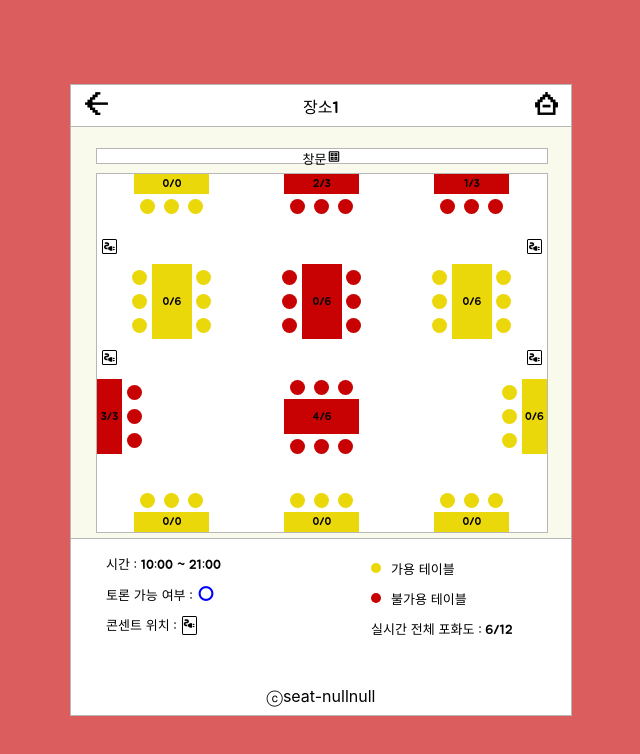
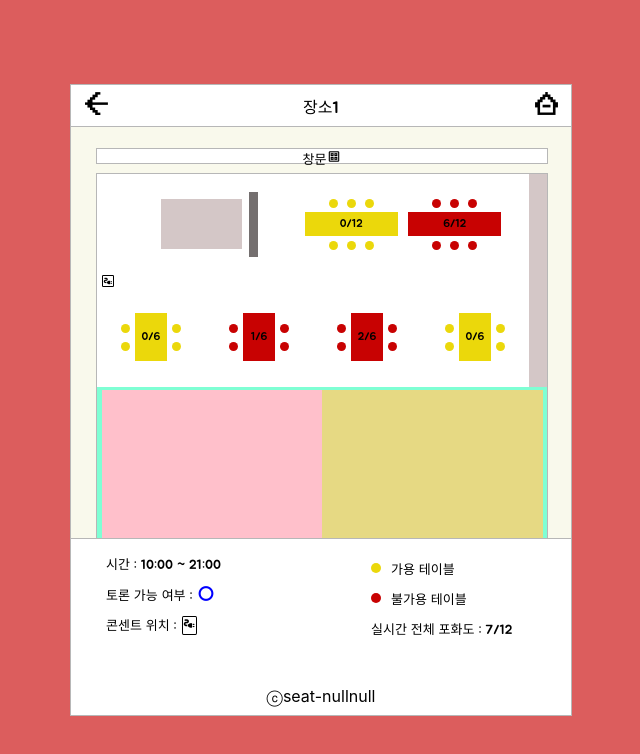
Before and after one commit to jermany17/seatnullnull, a React (Create React App) app: page /live-place1 in a window 1280 px wide. Shown: the top 754 px of the page, without its empty margins (319-959 px from the left). Built offline with nearby package versions, Linux system fonts and the light colour scheme.

Commit message:
자리배치도업데이트

```diff
--- a/src/SeatMap.css
+++ b/src/SeatMap.css
@@ -1,13 +1,65 @@
 .seat {
-  width: 15px;
-  height: 15px;
+  width: 9px;
+  height: 9px;
   margin: 4.5px;
   border-radius: 13px;
 }
+.rightlongseat{
+  width: 4%;
+  height: 100%;
+  background-color: rgb(212, 199, 199);
+}
+.gray_nextto12{
+  width: 30%;
+  height: 100%;
+  background-color: white;
+  display: flex;
+  justify-content: center;
+  align-items: center;
+}
+.g_n_12{
+  width: 60%;
+  height: 50%;
+  background-color: rgb(212, 199, 199);
+}
+.g_n_12_2{
+  margin-left: 5%;
+  width: 7%;
+  height: 65%;
+  background-color: rgb(116, 111, 111);
+}
+.white_nextto12{
+  width: 10%;
+  height: 100%;
+  background-color: white;
+}
+.white_nextto12_2{
+  width: 5%;
+  height: 100%;
+  background-color: white;
+}
+.gray_center{
+  width: 100%;
+  height: 300px;
+  background-color: aquamarine;
+  display: flex;
+  align-items: center;
+  justify-content: center;
+}
+.gray_center_left{
+  width: 49%;
+  height: 98%;
+  background-color: pink;
+}
+.gray_center_right{
+  width: 49%;
+  height: 98%;
+  background-color: rgb(230, 217, 131);
+}
 /*---------------*/
 .table1 {
-  width: 40px;
-  height: 75px;
+  width: 30%;
+  height: 60%;
   display: flex;
   justify-content: center;
   align-items: center;
@@ -26,12 +78,12 @@
   flex-direction: row;
   align-items: center;
   justify-content: center;
-  width: 33.33%;
+  width: 24%;
 }
 /*---------------*/
 .table2{
-  width: 75px;
-  height: 35px;
+  width: 90%;
+  height: 30%;
   display: flex;
   justify-content: center;
   align-items: center;
@@ -50,7 +102,7 @@
   flex-direction: column;
   align-items: center;
   justify-content: center;
-  width: 33.33%;
+  width: 23%;
 }
 /*---------------*/
 .table3 {
@@ -129,7 +181,9 @@
   margin-right: 5px;
   display: flex;
   justify-content: space-between;
+  height: 13px;
+  width: 100%;
 }
 .elec{
-  font-size: 13px;
+  font-size: 10px;
 }
--- a/src/SeatMap.js
+++ b/src/SeatMap.js
@@ -11,8 +11,8 @@
     { id: 7, isOccupied: 1 },
     { id: 8, isOccupied: 1 },
     { id: 9, isOccupied: 0 },
-    { id: 10, isOccupied: 0 },
-    { id: 11, isOccupied: 0 },
+    { id: 10, isOccupied: 1 },
+    { id: 11, isOccupied: 1 },
     { id: 12, isOccupied: 0 },
     // 추가적인 좌석 정보...
   ]);
@@ -23,11 +23,9 @@
           <div  className="addcolumn-seat">
             <div className="seat" style={{backgroundColor: seats.find((seat) => seat.id === a)?.isOccupied ? 'rgb(200, 2, 2)' : 'rgb(235, 216, 11)',}}></div>
             <div className="seat" style={{backgroundColor: seats.find((seat) => seat.id === a)?.isOccupied ? 'rgb(200, 2, 2)' : 'rgb(235, 216, 11)',}}></div>
-            <div className="seat" style={{backgroundColor: seats.find((seat) => seat.id === a)?.isOccupied ? 'rgb(200, 2, 2)' : 'rgb(235, 216, 11)',}}></div>
           </div>
           <div className="table1" style={{backgroundColor: seats.find((seat) => seat.id === a)?.isOccupied ? 'rgb(200, 2, 2)' : 'rgb(235, 216, 11)',}}>{b}/{c}</div>
           <div  className="addcolumn-seat">
-            <div className="seat" style={{backgroundColor: seats.find((seat) => seat.id === a)?.isOccupied ? 'rgb(200, 2, 2)' : 'rgb(235, 216, 11)',}}></div>
             <div className="seat" style={{backgroundColor: seats.find((seat) => seat.id === a)?.isOccupied ? 'rgb(200, 2, 2)' : 'rgb(235, 216, 11)',}}></div>
             <div className="seat" style={{backgroundColor: seats.find((seat) => seat.id === a)?.isOccupied ? 'rgb(200, 2, 2)' : 'rgb(235, 216, 11)',}}></div>
           </div>
@@ -51,6 +49,7 @@
        </div>
     );
   };
+   /*
   const madeseat3 = (a,b,c) => {  // 왼쪽 벽 좌석
     return (
       <div className="made-seat3">
@@ -63,6 +62,8 @@
       </div>
     );
   };
+   */
+   /*
   const madeseat4 = (a,b,c) => {  // 오른쪽 벽 좌석
     return (
     <div className="made-seat4">
@@ -75,7 +76,8 @@
       </div>
     );
   };
-
+  */
+ /*
   const madeseat5 = (a,b,c) => {  // 아래 벽 좌석
     return (
       <div className="made-seat5">
@@ -88,7 +90,9 @@
       </div>
     );
   };
-  const madeseat6 = (a,b,c) => {
+  */
+  /*
+  const madeseat6 = (a,b,c) => {  // 위 벽 좌석
     return (
       <div className="made-seat6">
         <div className="table6" style={{backgroundColor: seats.find((seat) => seat.id === a)?.isOccupied ? 'rgb(200, 2, 2)' : 'rgb(235, 216, 11)',}}>{b}/{c}</div>
@@ -100,38 +104,55 @@
       </div>
     );
   };
+  */
 
 
 return (
   <div>
     <div className="seat-container">
       <div className="seat-container-row">
-        {madeseat6(1,0,0)}
-        {madeseat6(2,2,3)}
-        {madeseat6(3,1,3)}
+        <div className="white_nextto12"></div>
+        <div className="gray_nextto12"><div className="g_n_12"></div><div className="g_n_12_2"></div></div>
+        <div className="white_nextto12_2"></div>
+        {madeseat2(9,0,12)}
+        {madeseat2(10,6,12)}
+        <div className="white_nextto12_2"></div>
+        <div className="rightlongseat"></div>
       </div>
       <div className="electric">
         <span class="material-symbols-outlined power elec">electrical_services</span>
-        <span class="material-symbols-outlined power elec">electrical_services</span>
+        <div className="rightlongseat"></div>
       </div>
       <div className="seat-container-row">
+        {madeseat1(1,0,6)}
+        {madeseat1(2,1,6)}
+        {madeseat1(3,2,6)}
         {madeseat1(4,0,6)}
-        {madeseat1(5,0,6)}
+        <div className="rightlongseat"></div>
+      </div>
+      <div className="gray_center">
+        <div className="gray_center_left"></div>
+        <div className="gray_center_right"></div>
+      </div>
+      <div className="seat-container-row">
+        {madeseat1(5,3,6)}
         {madeseat1(6,0,6)}
+        {madeseat1(7,4,6)}
+        {madeseat1(8,5,6)}
+        <div className="rightlongseat"></div>
       </div>
       <div className="electric">
         <span class="material-symbols-outlined power elec">electrical_services</span>
-        <span class="material-symbols-outlined power elec">electrical_services</span>
+        <div className="rightlongseat"></div>
       </div>
       <div className="seat-container-row">
-        {madeseat3(7,3,3)}
-        {madeseat2(8,4,6)}
-        {madeseat4(9,0,6)}
-      </div>
-      <div className="seat-container-row">
-        {madeseat5(10,0,0)}
-        {madeseat5(11,0,0)}
-        {madeseat5(12,0,0)}
+        <div className="white_nextto12"></div>
+        <div className="gray_nextto12"><div className="g_n_12"></div><div className="g_n_12_2"></div></div>
+        <div className="white_nextto12_2"></div>
+        {madeseat2(11,4,12)}
+        {madeseat2(12,0,12)}
+        <div className="white_nextto12_2"></div>
+        <div className="rightlongseat"></div>
       </div>
     </div>
   </div>
--- a/src/pages/Liveplace1.js
+++ b/src/pages/Liveplace1.js
@@ -31,7 +31,7 @@
            <div className="liveinfo2">
             <span className="seat-whe1"><div className="seat-whe2"></div>가용 테이블</span>
             <span className="seat-whe1"><div className="seat-whe3"></div>불가용 테이블</span>
-            <span className="seat-whe1">실시간 전체 포화도 : 6/12</span>
+            <span className="seat-whe1">실시간 전체 포화도 : 7/12</span>
            </div>
         </div>
         <div className="copyright">ⓒseat-nullnull</div>
--- a/src/pages/Mainborder.css
+++ b/src/pages/Mainborder.css
@@ -55,6 +55,8 @@
 .seat-container-row{
   display: flex;
   flex-direction: row;
+  justify-content: center;
+  height: 100px;
 }
 .window{
   margin-bottom: 2%;
```
